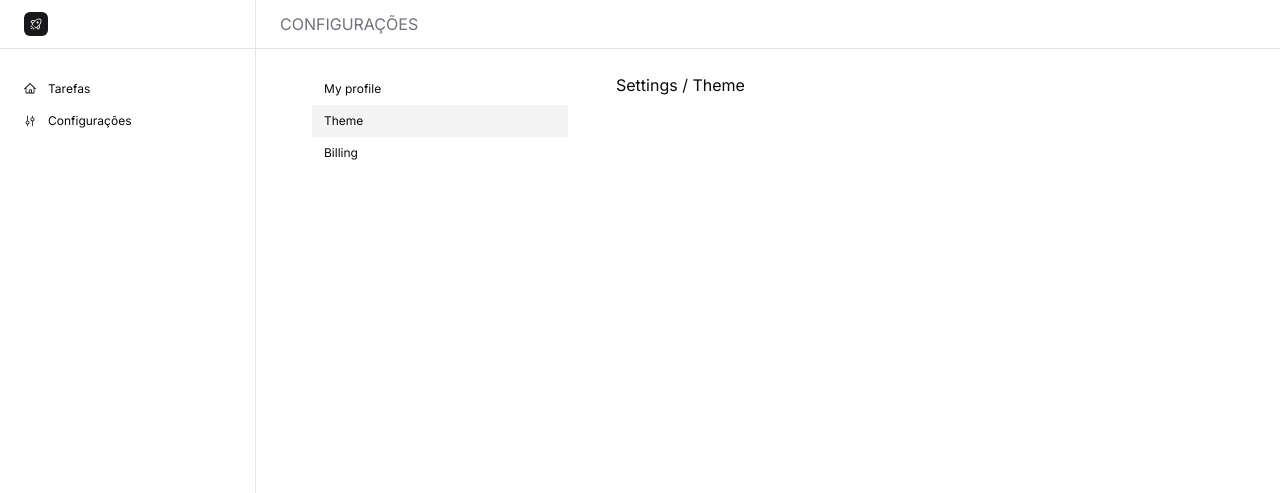
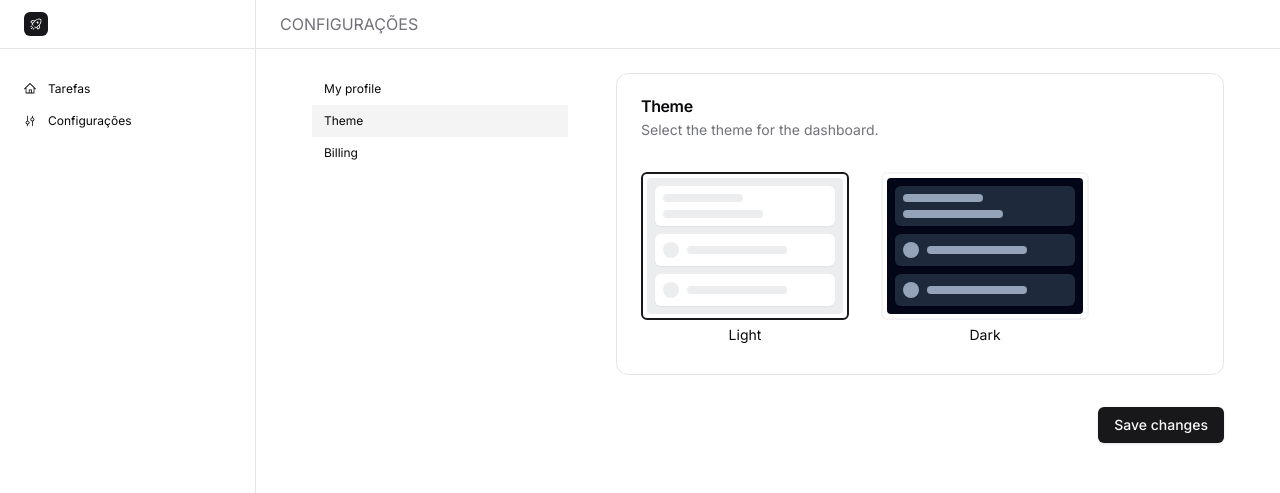
Before and after one commit to yagobmoreira/todo-microsaas, a Next.js app: page /app/settings/theme in a window 1280 px wide. Shown: the top 493 px of the page. Built offline with nearby package versions, Linux system fonts and the light colour scheme; no server answers.

Commit message:
feat: add theme page

```diff
--- /dev/null
+++ b/src/app/_components/theme-provider.tsx
@@ -0,0 +1,9 @@
+'use client'
+
+import * as React from 'react'
+import { ThemeProvider as NextThemesProvider } from 'next-themes'
+import { type ThemeProviderProps } from 'next-themes/dist/types'
+
+export function ThemeProvider({ children, ...props }: ThemeProviderProps) {
+  return <NextThemesProvider {...props}>{children}</NextThemesProvider>
+}
--- /dev/null
+++ b/src/app/app/settings/theme/_components/form.tsx
@@ -0,0 +1,136 @@
+'use client'
+
+import { toast } from '@/components/ui/use-toast'
+import { zodResolver } from '@hookform/resolvers/zod'
+import { useForm } from 'react-hook-form'
+import { z } from 'zod'
+import {
+  FormField,
+  FormItem,
+  FormLabel,
+  FormControl,
+  FormMessage,
+  Form,
+} from '@/components/ui/form'
+import { SheetFooter } from '@/components/ui/sheet'
+import { Button } from '@/components/ui/button'
+import {
+  Card,
+  CardContent,
+  CardDescription,
+  CardHeader,
+  CardTitle,
+} from '@/components/ui/card'
+import { themeFormSchema } from './schemas'
+import { RadioGroup, RadioGroupItem } from '@/components/ui/radio-group'
+import { useTheme } from 'next-themes'
+
+export function ThemeForm() {
+  const theme = useTheme()
+
+  const form = useForm<z.infer<typeof themeFormSchema>>({
+    resolver: zodResolver(themeFormSchema),
+    defaultValues: {
+      theme: theme.systemTheme ?? 'dark',
+    },
+  })
+
+  const onSubmit = form.handleSubmit(async (data) => {
+    theme.setTheme(data.theme)
+
+    toast({
+      title: 'Success',
+      description: 'Your profile has been updated successfully.',
+    })
+  })
+
+  return (
+    <Form {...form}>
+      <form onSubmit={onSubmit} className="space-y-8">
+        <Card>
+          <CardHeader>
+            <CardTitle>Theme</CardTitle>
+            <CardDescription>
+              Select the theme for the dashboard.
+            </CardDescription>
+          </CardHeader>
+          <CardContent>
+            <FormField
+              control={form.control}
+              name="theme"
+              render={({ field }) => (
+                <FormItem className="space-y-1">
+                  <FormMessage />
+                  <RadioGroup
+                    onValueChange={field.onChange}
+                    defaultValue={field.value}
+                    className="grid max-w-md grid-cols-2 gap-8 pt-2"
+                  >
+                    <FormItem>
+                      <FormLabel className="[&:has([data-state=checked])>div]:border-primary">
+                        <FormControl>
+                          <RadioGroupItem value="light" className="sr-only" />
+                        </FormControl>
+                        <div className="items-center rounded-md border-2 border-muted p-1 hover:border-accent">
+                          <div className="space-y-2 rounded-sm bg-[#ecedef] p-2">
+                            <div className="space-y-2 rounded-md bg-white p-2 shadow-sm">
+                              <div className="h-2 w-[80px] rounded-lg bg-[#ecedef]" />
+                              <div className="h-2 w-[100px] rounded-lg bg-[#ecedef]" />
+                            </div>
+                            <div className="flex items-center space-x-2 rounded-md bg-white p-2 shadow-sm">
+                              <div className="h-4 w-4 rounded-full bg-[#ecedef]" />
+                              <div className="h-2 w-[100px] rounded-lg bg-[#ecedef]" />
+                            </div>
+                            <div className="flex items-center space-x-2 rounded-md bg-white p-2 shadow-sm">
+                              <div className="h-4 w-4 rounded-full bg-[#ecedef]" />
+                              <div className="h-2 w-[100px] rounded-lg bg-[#ecedef]" />
+                            </div>
+                          </div>
+                        </div>
+                        <span className="block w-full p-2 text-center font-normal">
+                          Light
+                        </span>
+                      </FormLabel>
+                    </FormItem>
+                    <FormItem>
+                      <FormLabel className="[&:has([data-state=checked])>div]:border-primary">
+                        <FormControl>
+                          <RadioGroupItem value="dark" className="sr-only" />
+                        </FormControl>
+                        <div className="items-center rounded-md border-2 border-muted bg-popover p-1 hover:bg-accent hover:text-accent-foreground">
+                          <div className="space-y-2 rounded-sm bg-slate-950 p-2">
+                            <div className="space-y-2 rounded-md bg-slate-800 p-2 shadow-sm">
+                              <div className="h-2 w-[80px] rounded-lg bg-slate-400" />
+                              <div className="h-2 w-[100px] rounded-lg bg-slate-400" />
+                            </div>
+                            <div className="flex items-center space-x-2 rounded-md bg-slate-800 p-2 shadow-sm">
+                              <div className="h-4 w-4 rounded-full bg-slate-400" />
+                              <div className="h-2 w-[100px] rounded-lg bg-slate-400" />
+                            </div>
+                            <div className="flex items-center space-x-2 rounded-md bg-slate-800 p-2 shadow-sm">
+                              <div className="h-4 w-4 rounded-full bg-slate-400" />
+                              <div className="h-2 w-[100px] rounded-lg bg-slate-400" />
+                            </div>
+                          </div>
+                        </div>
+                        <span className="block w-full p-2 text-center font-normal">
+                          Dark
+                        </span>
+                      </FormLabel>
+                    </FormItem>
+                  </RadioGroup>
+                </FormItem>
+              )}
+            />
+          </CardContent>
+        </Card>
+
+        <SheetFooter>
+          <Button disabled={form.formState.isSubmitting} type="submit">
+            {form.formState.isSubmitting ? 'Saving...' : 'Save changes'}
+          </Button>
+        </SheetFooter>
+      </form>
+    </Form>
+  )
+}
--- /dev/null
+++ b/src/app/app/settings/theme/_components/schemas.tsx
@@ -0,0 +1,7 @@
+import { z } from 'zod'
+
+export const themeFormSchema = z.object({
+  theme: z.enum(['light', 'dark'], {
+    required_error: 'Please select a theme',
+  }),
+})
--- a/src/app/app/settings/theme/page.tsx
+++ b/src/app/app/settings/theme/page.tsx
@@ -1,3 +1,5 @@
+import { ThemeForm } from './_components/form'
+
 export default function Page() {
-  return <h1>Settings / Theme</h1>
+  return <ThemeForm />
 }
--- a/src/app/layout.tsx
+++ b/src/app/layout.tsx
@@ -2,6 +2,7 @@
 import { Inter } from 'next/font/google'
 import './globals.css'
 import { Toaster } from '@/components/ui/toaster'
+import { ThemeProvider } from './_components/theme-provider'
 
 const inter = Inter({ subsets: ['latin'] })
 
@@ -18,7 +19,14 @@
   return (
     <html lang="en">
       <body className={inter.className}>
-        {children}
+        <ThemeProvider
+          attribute="class"
+          defaultTheme="system"
+          enableSystem
+          disableTransitionOnChange
+        >
+          {children}
+        </ThemeProvider>
         <Toaster />
       </body>
     </html>
```
